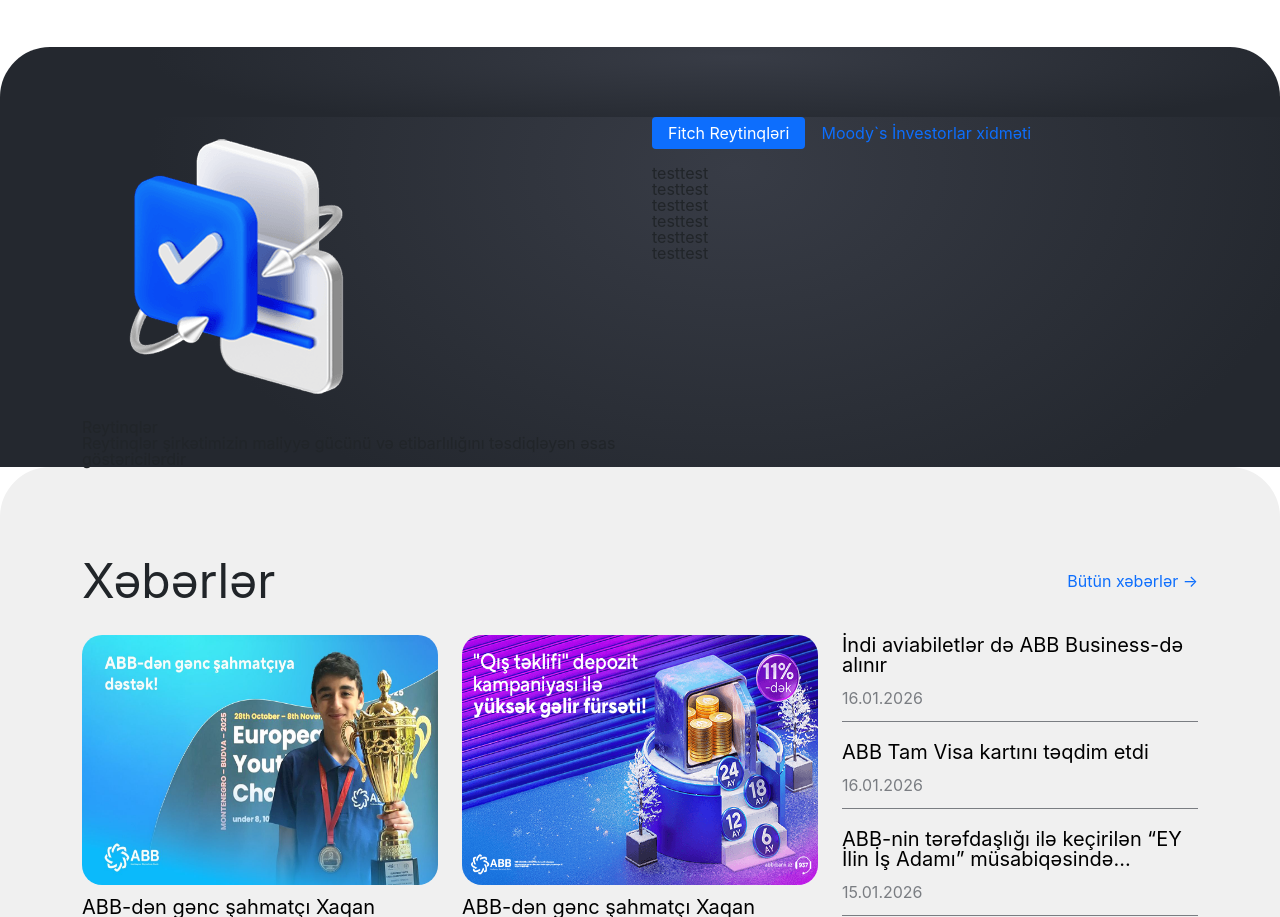
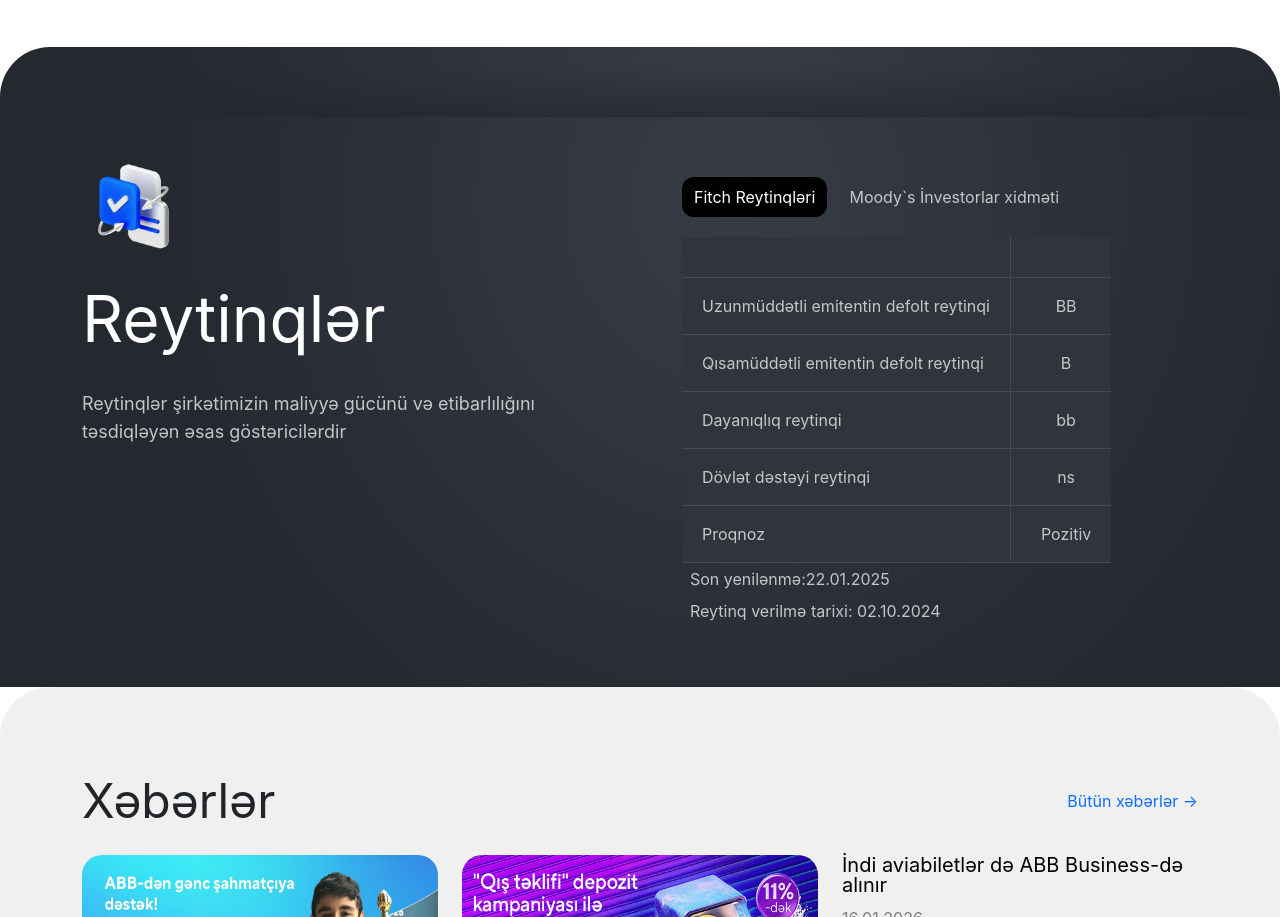
Before and after one commit to lem3ann/abb-bank-final, a plain HTML site: page pages/about-the-abb.html in a window 1280 px wide. Shown: the part 3150-4067 px from the top of the page. Drawn offline with nearby package versions, Linux system fonts and the light colour scheme; files whose address does not match are found by name.

Commit message:
fix:update table in about us page

```diff
--- a/assets/css/about-the-abb.css
+++ b/assets/css/about-the-abb.css
@@ -107,6 +107,10 @@
     .all-awards-btn a {
         color: var(--context-black-color);
     }
+    .all-awards-btn:hover{
+        background-color: var(--section-bg-light-pink);
+    }
+
 
     #learn-more-about-abb h2,
     #bank-in-figures h2 {
@@ -150,8 +154,73 @@
     /* !DEGREE *************************************** */
     #banks-degree {
         background-image: var(--striped-black-bg-color);
+        padding: 40px 0;
     }
+    .statistics-ranking-table-section{
+        padding: 20px 30px;
+    }
+    table.abb-statistics-table tr {
+        padding: 10px;
+        border-bottom:1px solid var( --medium-grey);
 
-    .abb-statistics-table table tr td {
-        padding: 15px 0 !important;
     }
+    table.abb-statistics-table tr td{
+        color: var(--card-grey-font-color);
+        /* background-color: var(--table-bg-color); */
+        background-color: #30343B;
+    }
+    table.abb-statistics-table tr td:nth-child(2){
+        padding-left: 30px;
+    }
+    ul.table-tabs-bg-olor li:first-child button{
+        background-color:var(--context-black-color) !important;
+        color: var(--context-white-color) !important;
+        padding: 12px;
+        border-radius: 12px;
+    }
+    ul.table-tabs-bg-olor li:nth-child(2) button{
+        color: var(--card-grey-font-color);
+        font-size: var(--font-size-extra-small) !important;
+        padding: 12px;
+        border-radius: 12px;
+    }
+    ul.table-tabs-bg-olor li:nth-child(2) button:focus{
+        background-color: var(--context-black-color)!important;
+    }
+    .table-tabs-bg-olor li:nth-child(2) button{
+        margin-left: 10px;
+    }
+    .abb-statistics-table tr td:nth-child(2){
+        text-align: center;
+        padding: 20px;
+        border-left:1px solid var( --medium-grey);
+    }
+    .abb-statistics-table tr td:nth-child(1){
+        padding: 20px;
+    }
+    .statistics-table{
+        margin-top: 20px;
+    }
+    .table-footer-details{
+        padding: 8px;
+    }
+    .table-footer-details p{
+        color:var(--card-grey-font-color);
+    }
+    .degree-left-side img{
+        width: 100%;
+        max-width: 100px;
+        height: auto;
+    }
+    .degree-left-side h2{
+        padding: 25px 0;
+        color: var(--context-white-color);
+        font-size: var( --font-size-extra-large);
+        line-height: 72px;
+    }
+    .degree-left-side p{
+        font-size: var(--font-size-sm);
+        color: var(--card-grey-font-color);
+        line-height: 28px;
+        padding: 10px 0;
+    }
--- a/assets/css/variables.css
+++ b/assets/css/variables.css
@@ -47,7 +47,7 @@
   --grey-txt-color: rgb(122, 135, 139);
   --medium-grey: #484A4F;
   --striped-black-bg-color: radial-gradient(45.81% 111.02% at 57.47% 14.48%, #383C46 0, #24282F 100%);
-
+  --table-bg-color:#374151;
 
 
 
--- a/pages/about-the-abb.html
+++ b/pages/about-the-abb.html
@@ -8,7 +8,7 @@
     <link href="https://cdn.jsdelivr.net/npm/bootstrap@5.0.2/dist/css/bootstrap.min.css" rel="stylesheet"
         integrity="sha384-EVSTQN3/azprG1Anm3QDgpJLIm9Nao0Yz1ztcQTwFspd3yD65VohhpuuCOmLASjC" crossorigin="anonymous">
     <!-- <link rel="stylesheet" href="https://cdn.jsdelivr.net/npm/bootstrap@4.4.1/dist/css/bootstrap.min.css" integrity="sha384-Vkoo8x4CGsO3+Hhxv8T/Q5PaXtkKtu6ug5TOeNV6gBiFeWPGFN9MuhOf23Q9Ifjh" crossorigin="anonymous"> -->
-    <link rel="icon" href="./assets/images/abb-favicon.png">
+    <link rel="icon" href="../assets/images/abb-favicon.png">
     <link rel="stylesheet" href="../assets/css/global.css">
     <link rel="stylesheet" href="https://cdnjs.cloudflare.com/ajax/libs/font-awesome/7.0.1/css/all.min.css"
         integrity="sha512-2SwdPD6INVrV/lHTZbO2nodKhrnDdJK9/kg2XD1r9uGqPo1cUbujc+IYdlYdEErWNu69gVcYgdxlmVmzTWnetw=="
@@ -587,8 +587,9 @@
                         </div>
                     </div>
                     <div class="col-6">
-                        <!-- navbtabs -->
-                        <ul class="nav nav-pills mb-3" id="pills-tab" role="tablist">
+                        <div class="statistics-ranking-table-section">
+                            <!-- navbtabs -->
+                        <ul class="nav nav-pills mb-3 table-tabs-bg-olor" id="pills-tab" role="tablist ">
                             <li class="nav-item" role="presentation">
                                 <button class="nav-link active" id="pills-home-tab" data-bs-toggle="pill"
                                     data-bs-target="#pills-home" type="button" role="tab" aria-controls="pills-home"
@@ -608,39 +609,84 @@
                                     <table class="abb-statistics-table">
                                         <thead>
                                             <tr>
-                                                <td>test</td>
-                                                <td>test</td>
+                                                <td></td>
+                                                <td></td>
                                             </tr>
                                         </thead>
                                         <tbody>
                                             <tr>
-                                                <td>test</td>
-                                                <td>test</td>
+                                                <td>Uzunmüddətli emitentin defolt reytinqi</td>
+                                                <td>BB</td>
                                             </tr>
                                             <tr>
-                                                <td>test</td>
-                                                <td>test</td>
+                                                <td>Qısamüddətli emitentin defolt reytinqi</td>
+                                                <td>B</td>
                                             </tr>
                                             <tr>
-                                                <td>test</td>
-                                                <td>test</td>
+                                                <td>Dayanıqlıq reytinqi</td>
+                                                <td>bb</td>
                                             </tr>
                                             <tr>
-                                                <td>test</td>
-                                                <td>test</td>
+                                                <td>Dövlət dəstəyi reytinqi</td>
+                                                <td>ns</td>
                                             </tr>
                                             <tr>
-                                                <td>test</td>
-                                                <td>test</td>
+                                                <td>Proqnoz</td>
+                                                <td>Pozitiv</td>
                                             </tr>
                                         </tbody>
                                     </table>
+                                    <div class="table-footer-details"><p>Son yenilənmə:22.01.2025</p></div>
+                                    <div class="table-footer-details"><p>Reytinq verilmə tarixi: 02.10.2024</p></div>
                                 </div>
 
 
                             </div>
                             <div class="tab-pane fade" id="pills-profile" role="tabpanel"
-                                aria-labelledby="pills-profile-tab">...</div>
+                                aria-labelledby="pills-profile-tab">
+                            <div class="statistics-table">
+                                    <table class="abb-statistics-table">
+                                        <thead>
+                                            <tr>
+                                                <td></td>
+                                                <td></td>
+                                            </tr>
+                                        </thead>
+                                        <tbody>
+                                            <tr>
+                                                <td>Uzunmüddətli depozit</td>
+                                                <td>NP</td>
+                                            </tr>
+                                            <tr>
+                                                <td>Qısamüddətli depozit</td>
+                                                <td>Ba1</td>
+                                            </tr>
+                                            <tr>
+                                                <td>Kredit ödəmə qabiliyyəti</td>
+                                                <td>ba2</td>
+                                            </tr>
+                                            <tr>
+                                                <td>Tənzimlənmiş kredit ödəmə qabiliyyəti</td>
+                                                <td>Baa3</td>
+                                            </tr>
+                                            <tr>
+                                                <td>Uzunmüddətli kontraqent risk reytinqi</td>
+                                                <td>Pozitiv</td>
+                                            </tr>
+                                            <tr>
+                                                <td>Qısamüddətli kontraqent risk reytinqi</td>
+                                                <td>P-3</td>
+                                            </tr>
+                                            <tr>
+                                                <td>Proqnoz</td>
+                                                <td>Stabil</td>
+                                            </tr>
+                                        </tbody>
+                                    </table>
+                                    <div class="table-footer-details"><p>Son yenilənmə:22.01.2025</p></div>
+                                    <div class="table-footer-details"><p>Reytinq verilmə tarixi: 02.10.2024</p></div>
+                                </div></div>
+                        </div>
                         </div>
 
 
@@ -809,16 +855,16 @@
                         <div class="col-lg-3 col-md-6 col-sm-12">
                             <ul>
                                 <li><a href="#" class="link-bold">Biznes</a></li>
-                                <li><a href="#">Korporativ</a></li>
-                                <li><a href="#">Kiçik və orta biznes</a></li>
-                                <li><a href="#">Mikro fərdi sahibkar</a></li>
+                                <li><a href="./corporate.html">Korporativ</a></li>
+                                <li><a href="./small-and-medium-business.html">Kiçik və orta biznes</a></li>
+                                <li><a href="./micro-business.html">Mikro fərdi sahibkar</a></li>
                                 <li><a href="#">İnternet Bankçılıq</a></li>
                             </ul>
                         </div>
                         <div class="col-lg-3 col-md-6 col-sm-12">
                             <ul>
                                 <li><a href="#" class="link-bold">Haqqımızda</a></li>
-                                <li><a href="#">Bank haqqında</a></li>
+                                <li><a href="./about-the-abb.html">Bank haqqında</a></li>
                                 <li><a href="#">Rəhbərlik</a></li>
                                 <li><a href="#">İdarəetmə və komitələr</a></li>
                                 <li><a href="#">Tariflər, Sənədlər və Resurslar</a></li>
```
